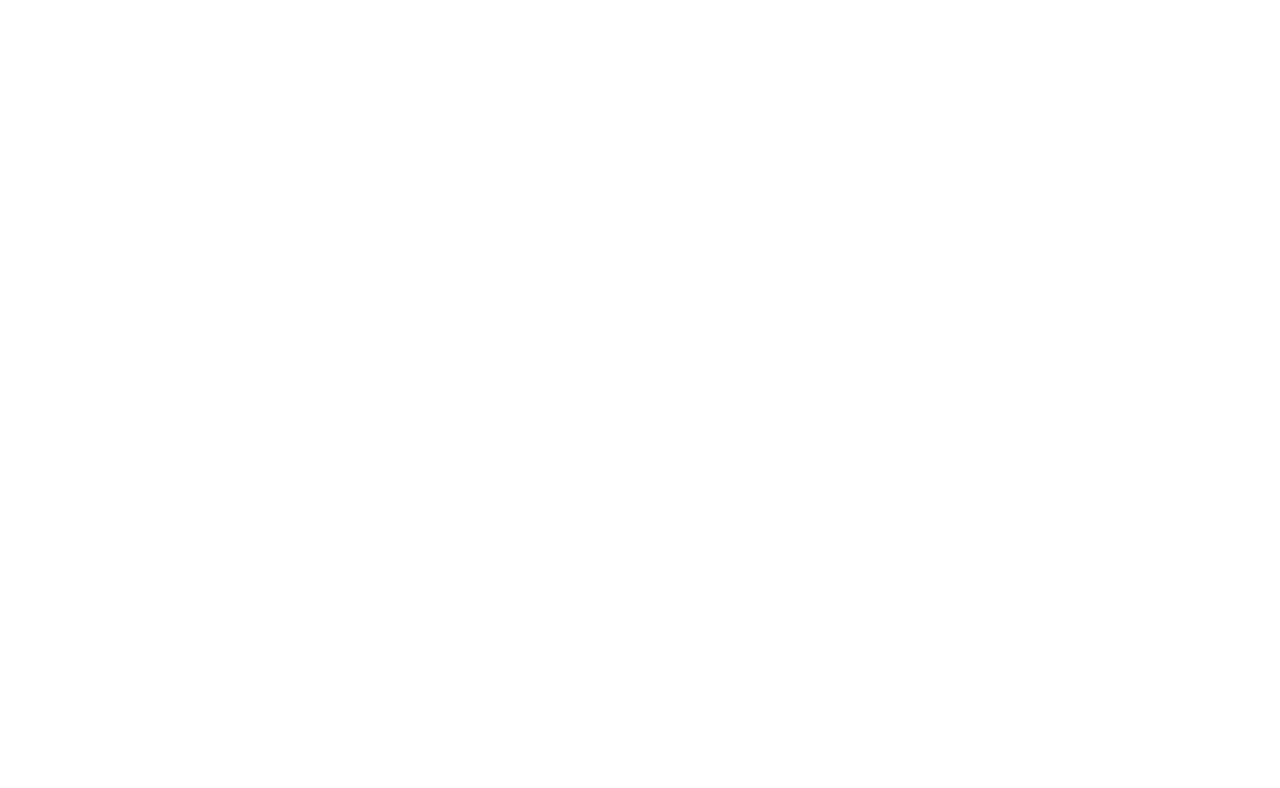
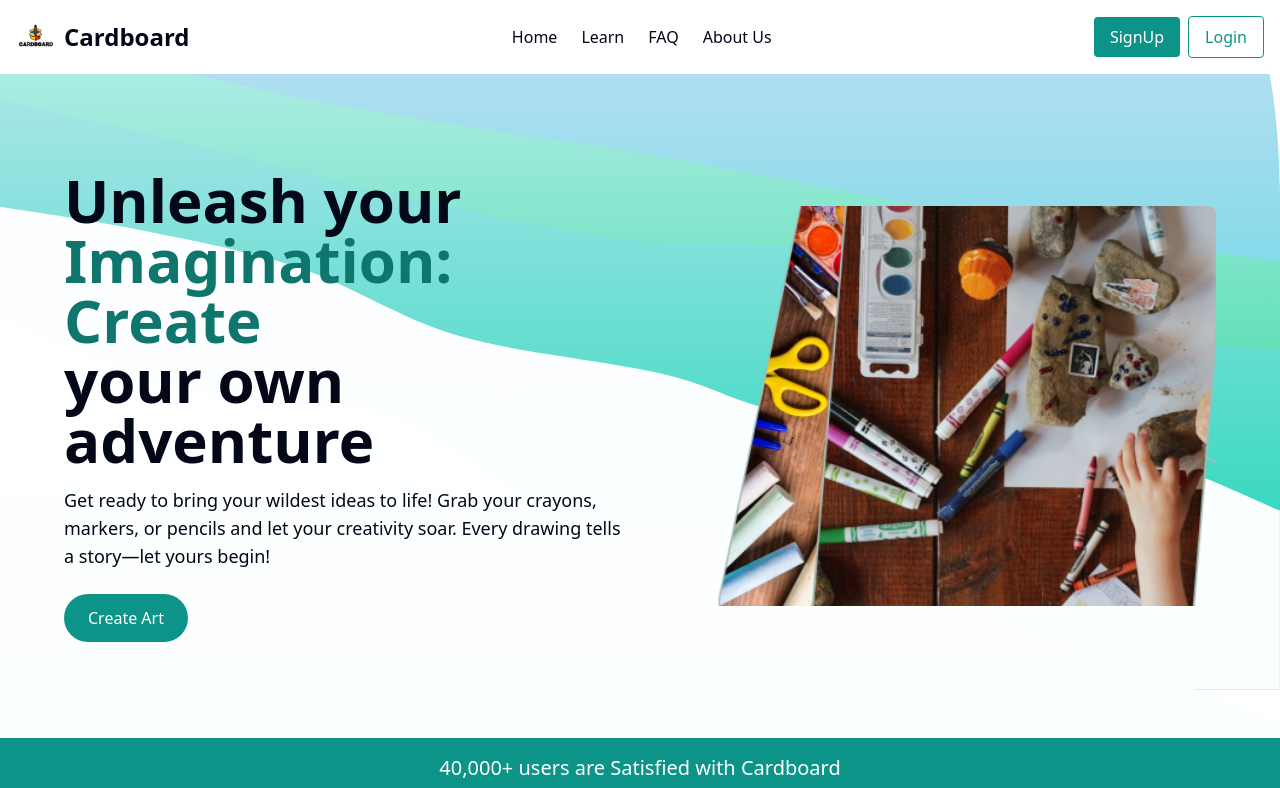
Before and after one commit to aganano-joshua/New-Frontend-Repo, a React (Vite) app: page / in a window 1280 px wide. Before the commit this address had no page. Shown: the top 788 px of the page. Built offline with nearby package versions, Linux system fonts and the light colour scheme.

Commit message:
Update App.jsx

```diff
--- a/src/App.jsx
+++ b/src/App.jsx
@@ -2,12 +2,16 @@
 import "./App.css";
 import { BrowserRouter as Router, Routes, Route } from "react-router-dom";
 import Audio from "./Components/Setting and Profile components/Hint";
+import Landing from './Pages/landing/Landing'
+import Dashboard from "./Pages/landing/Landing";
 
 function App() {
   return (
     <Router>
       <Routes>
-        <Route path="/create-art" element={<Audio />} />
+        <Route path="/" element={<Landing />} />
+        <Route path="/create-art" element={<Dashboard />} />
+        <Route path="/audio" element={<Audio />} />
       </Routes>
     </Router>
   );
```
